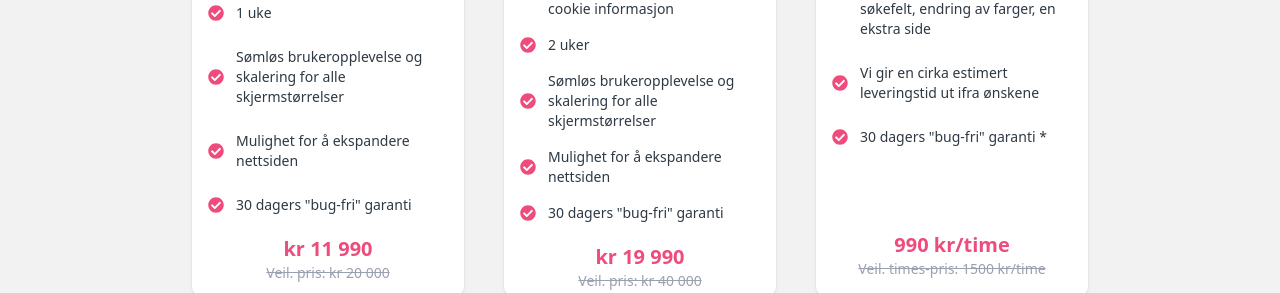
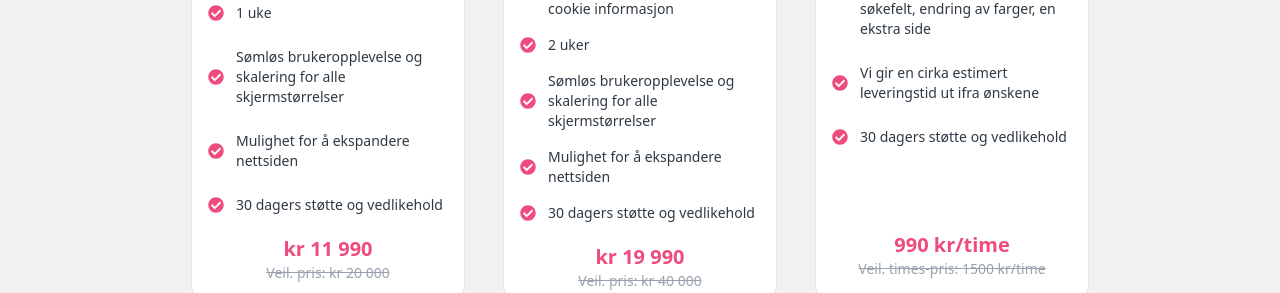
Before and after one commit to elanetto/Kodera, a React (Vite) app: page / in a window 1280 px wide. Shown: the part 825-1118 px from the top of the page. Built offline with nearby package versions, Linux system fonts and the light colour scheme; a web font is replaced by a local one.

Commit message:
Tok bort bug free garanti

```diff
--- a/src/Components/offers.jsx
+++ b/src/Components/offers.jsx
@@ -52,7 +52,7 @@ export default function Offers() {
                 <FaCheckCircle className="w-4 h-4 shrink-0 text-[#ee4c7c] mr-3" />
 
                 <p className="text-sm text-[#2e3944] ">
-                  30 dagers "bug-fri" garanti
+                  30 dagers støtte og vedlikehold
                 </p>
               </div>
             </div>
@@ -117,7 +117,7 @@ export default function Offers() {
                 <FaCheckCircle className="w-4 h-4 shrink-0 text-[#ee4c7c] mr-3" />
 
                 <p className="text-sm text-[#2e3944] ">
-                  30 dagers "bug-fri" garanti
+                  30 dagers støtte og vedlikehold
                 </p>
               </div>
             </div>
@@ -167,7 +167,7 @@ export default function Offers() {
                 <FaCheckCircle className="w-4 h-4 shrink-0 text-[#ee4c7c] mr-3" />
 
                 <p className="text-sm text-[#2e3944] ">
-                  30 dagers "bug-fri" garanti *
+                  30 dagers støtte og vedlikehold
                 </p>
               </div>
             </div>
```
